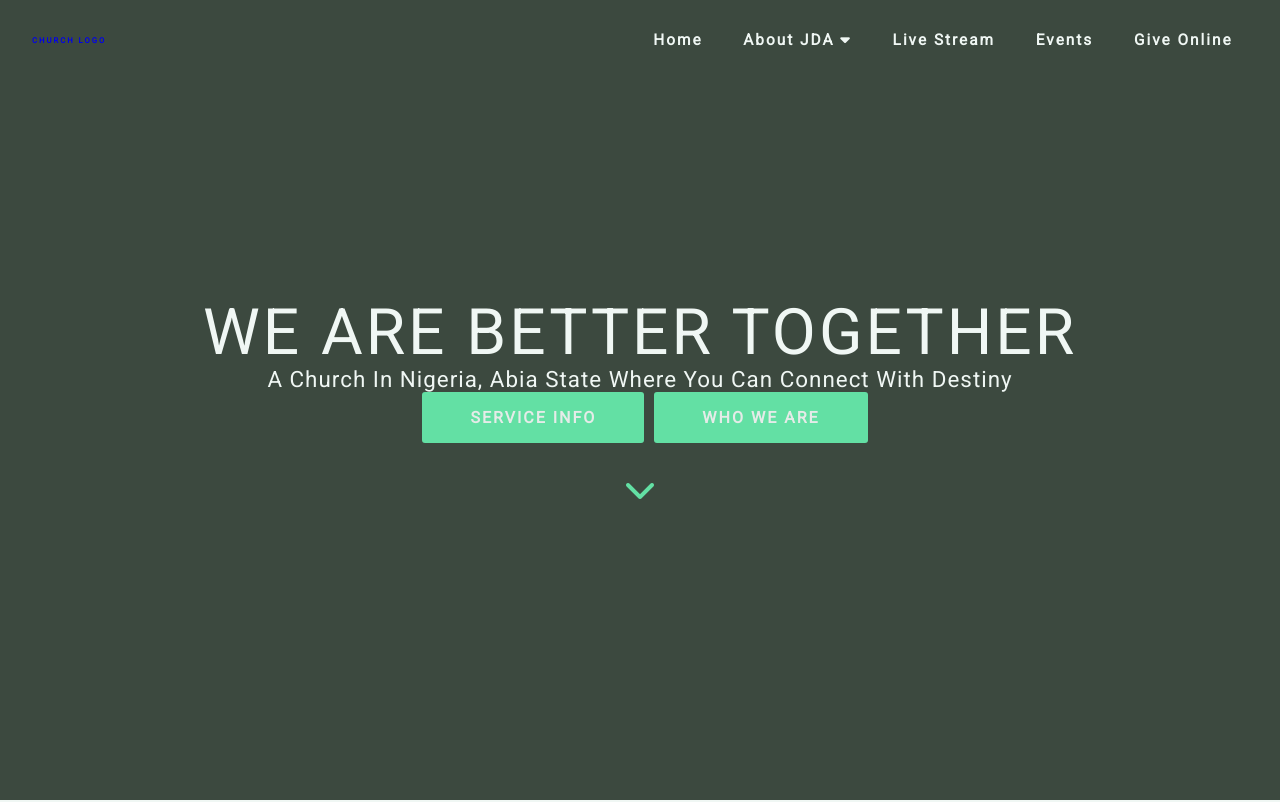
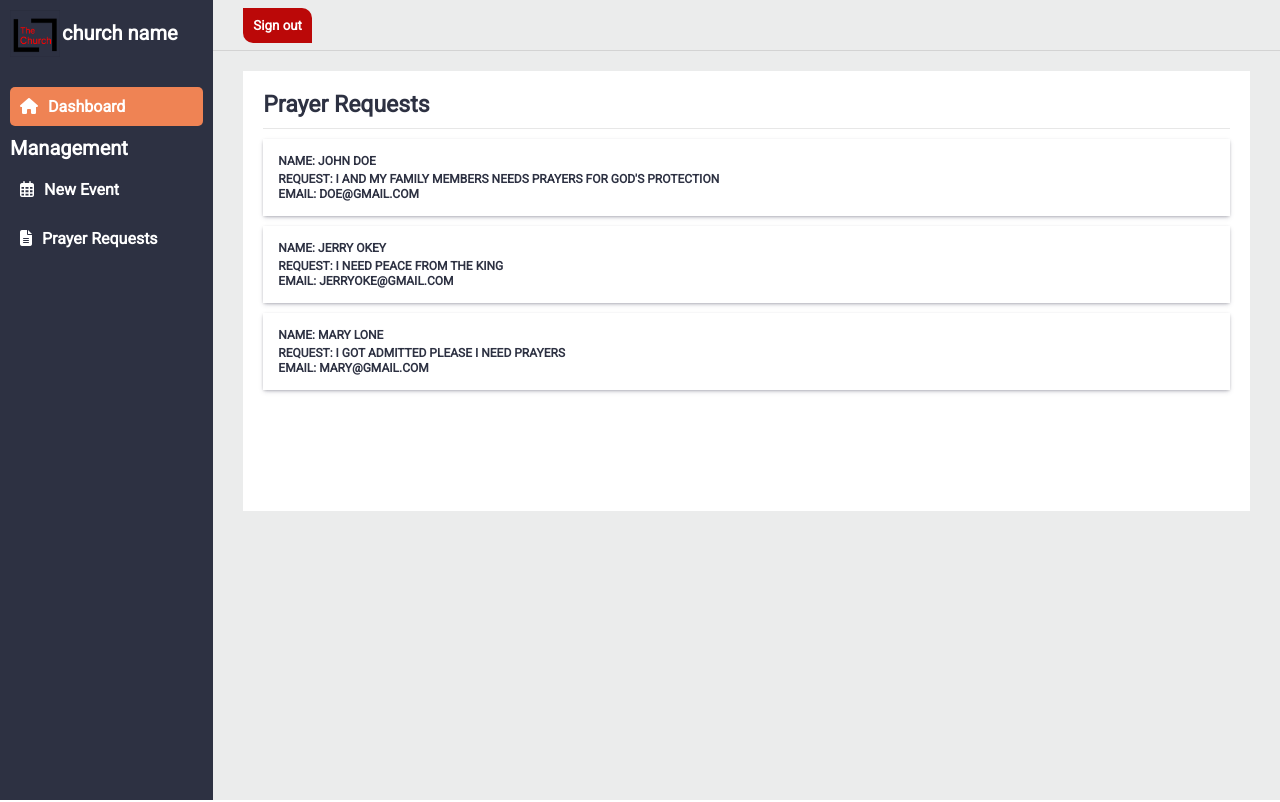
Before and after one commit to oluwashane/the_church, a React (Create React App) app: page /requests in a window 1280 px wide. Before the commit this address led to /home. Shown: the top 802 px of the page. Built offline with nearby package versions, Linux system fonts and the light colour scheme.

Commit message:
feat view request

```diff
--- a/src/components/Main.jsx
+++ b/src/components/Main.jsx
@@ -5,6 +5,8 @@ import Events from './pages/Events'
 import GiveOnline from './pages/GiveOnline';
 import PrayerForm from './PrayerFrom';
 import Dash from '../components/pages/dashboard/Dash';
+import AddEvent from '../components/pages/dashboard/AddEvent';
+import PrayerRequest from '../components/pages/dashboard/PrayerRequest'
 // import { monthlyEvent } from '../shared/events'
 
 const Main = (props) => {
@@ -16,6 +18,8 @@ const Main = (props) => {
       <Route exact path="/donate" component={GiveOnline} />
       <Route exact path="/prayer_request" component={PrayerForm} />
       <Route exact path="/admin" component={Dash} />
+      <Route exact path="/new_event" component={AddEvent} />
+      <Route exact path="/requests" component={PrayerRequest} />
       <Redirect to="/home" />
     </Switch>
   )
--- /dev/null
+++ b/src/components/pages/dashboard/AddEvent.jsx
@@ -0,0 +1,11 @@
+import React from 'react';
+
+const AddEvent = () => {
+  return (
+    <div>
+      <h1>Add New Events Form </h1>
+    </div>
+  )
+}
+
+export default AddEvent
--- /dev/null
+++ b/src/components/pages/dashboard/PrayerRequest.jsx
@@ -0,0 +1,41 @@
+import React from 'react';
+import Nav from './Nav';
+import Sidebar from './Sidebar'
+import { RequestData } from '../../../shared/paryerRequest'
+import './dashStyle.css';
+import './request.css';
+
+const Request = () => {
+  console.log(RequestData)
+  return (
+    <div className="prayer_list">
+      {RequestData.map(req => {
+        return (
+          <div className="card" key={req.id}>
+            <p>Name: {req.name}</p>
+            <span>Request: {req.request}</span>
+            <p>email: {req.email}</p>
+          </div>
+        )
+      })}
+    </div>
+  )
+}
+const PrayerRequest = () => {
+  return (
+    <div className="container">
+      <Nav/>
+      <main>
+        <div className="prayers">
+          <div className="prayer_request_header">
+            <h2>Prayer Requests</h2>
+          </div>
+          <Request />
+        </div>
+      </main>
+      <Sidebar />
+    </div>
+  )
+}
+
+export default PrayerRequest
--- /dev/null
+++ b/src/components/pages/dashboard/request.css
@@ -0,0 +1,54 @@
+/* scrollbar */
+::-webkit-scrollbar {
+  width: 5px;
+  height: 10px;
+}
+
+::-webkit-scrollbar-track {
+  box-shadow: inset 0 0 5px #a5aaad;
+  border-radius: 10px;
+}
+
+::-webkit-scrollbar-thumb {
+  background: #ef8354;
+  border: 10px;
+}
+
+.prayers {
+  background: #fff;
+  box-sizing: -5px -5px 19px #fff,
+              5px 5px -19px rgb(163, 163, 163);
+  height: 50vh;
+  padding: 20px;
+  margin-top: 20px;
+  overflow-y: auto;
+}
+
+.prayer_request_header {
+  border-bottom: 1px solid rgb(231, 231, 231);
+  padding-bottom: 10px;
+}
+
+.prayer_request_header > h2 {
+  font-size: 23px;
+  color: #2d3142;
+}
+
+.prayer_list > .card {
+  background: #fff;
+  box-shadow: rgba(50, 50, 93, 0.25) 0px 2px 5px -1px, rgba(0, 0, 0, 0.3) 0px 1px 3px -1px;
+  color: #2d3142;
+  padding: 15px;
+  margin: 10px 0;
+  text-transform: uppercase;
+}
+
+.card > p {
+  font-size: 12px;
+  font-weight: 700;
+}
+
+.card > span {
+  font-size: 12px;
+  font-weight: 700;
+}
--- a/src/components/pages/dashboard/sidebar.jsx
+++ b/src/components/pages/dashboard/sidebar.jsx
@@ -21,12 +21,12 @@ const Sidebar = () => {
           <h2>Management</h2>
           <div className="sidebar_link">
           <i class="far fa-calendar-alt"></i>
-            <a href="/postevent">New Event</a>
+            <a href="/new_event">New Event</a>
           </div>
 
           <div className="sidebar_link">
             <i class="fas fa-file-alt"></i>
-            <a href="/request">Prayer Requests</a>
+            <a href="/requests">Prayer Requests</a>
           </div>
         </div>
 
--- a/src/shared/paryerRequest.js
+++ b/src/shared/paryerRequest.js
@@ -1,4 +1,4 @@
-export const PrayerRequest = [
+export const RequestData = [
   {
     id: 1,
     name: "john doe",
```
